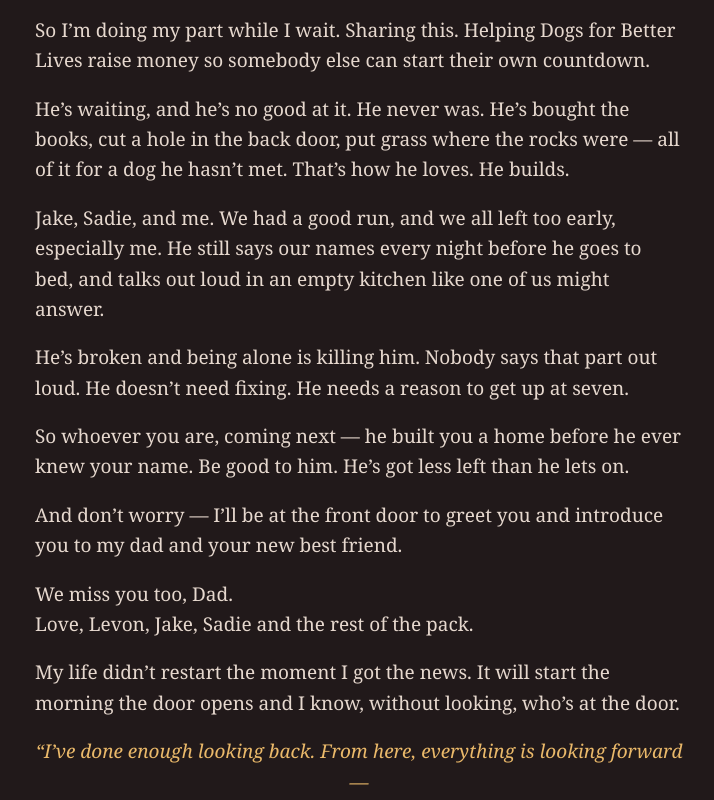
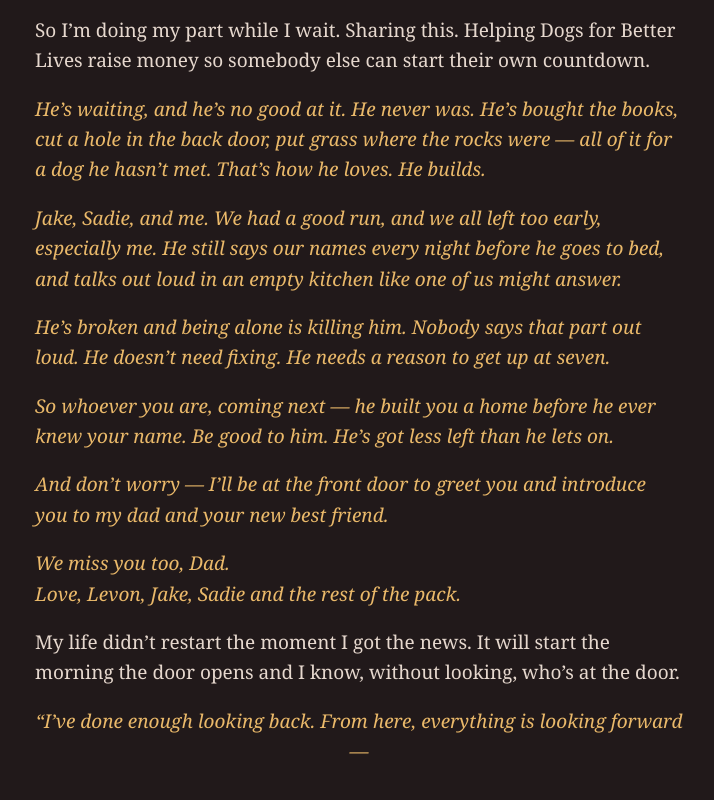
Before and after one commit to DelgadoXofficial/i-cant-hear-the-rain, a plain HTML site: page index.html in a window 1280 px wide. Shown: the part 3053-3853 px from the top of the page, without its empty margins (25-739 px from the left). Drawn offline with Linux system fonts and the light colour scheme.

Commit message:
Set Levon's letter in amber italics
Mark the paragraphs where the dog speaks so the change of voice is
visible, using the same italic amber treatment as the story's quotes.

Co-Authored-By: Claude Fable 5.2 <noreply@anthropic.com>
Claude-Session: https://claude.ai/code/session_011NEHkj2SWw4DxdJdEceaN7

```diff
--- a/index.html
+++ b/index.html
@@ -52,6 +52,7 @@
     .story-copy .inner-thought{display:block;margin:18px 0;text-align:center;font-family:Georgia,serif;font-style:italic;color:var(--amber)}
     .story-copy .story-ending{margin-top:36px;text-align:center;color:var(--amber);font-size:25px;letter-spacing:.035em}
     .story-copy .story-coda{margin-top:36px}
+    .story-copy .levon{font-family:Georgia,serif;font-style:italic;color:var(--amber)}
     h2{font-weight:400;letter-spacing:-.04em;line-height:1.08;font-size:clamp(34px,4.5vw,56px);margin:12px 0 20px}
     .lead{font-size:19px;color:#e6d8ce;max-width:680px;margin:0}
     .story-aside{border-left:1px solid var(--rust);padding:10px 0 10px 28px;color:var(--muted);font-size:16px}
@@ -178,12 +179,12 @@
             <p class="lead">It’ll be the first thing in this house that needs me. The first thing that hears me. I talk out loud, and now someone will hear it.</p>
             <p class="lead">This is the last thing I’ve got — the last chance, the last plan, the last door left open.</p>
             <p class="lead">So I’m doing my part while I wait. Sharing this. Helping Dogs for Better Lives raise money so somebody else can start their own countdown.</p>
-            <p class="lead">He’s waiting, and he’s no good at it. He never was. He’s bought the books, cut a hole in the back door, put grass where the rocks were — all of it for a dog he hasn’t met. That’s how he loves. He builds.</p>
-            <p class="lead">Jake, Sadie, and me. We had a good run, and we all left too early, especially me. He still says our names every night before he goes to bed, and talks out loud in an empty kitchen like one of us might answer.</p>
-            <p class="lead">He’s broken and being alone is killing him. Nobody says that part out loud. He doesn’t need fixing. He needs a reason to get up at seven.</p>
-            <p class="lead">So whoever you are, coming next — he built you a home before he ever knew your name. Be good to him. He’s got less left than he lets on.</p>
-            <p class="lead">And don’t worry — I’ll be at the front door to greet you and introduce you to my dad and your new best friend.</p>
-            <p class="lead">We miss you too, Dad.<br>Love, Levon, Jake, Sadie and the rest of the pack.</p>
+            <p class="lead levon">He’s waiting, and he’s no good at it. He never was. He’s bought the books, cut a hole in the back door, put grass where the rocks were — all of it for a dog he hasn’t met. That’s how he loves. He builds.</p>
+            <p class="lead levon">Jake, Sadie, and me. We had a good run, and we all left too early, especially me. He still says our names every night before he goes to bed, and talks out loud in an empty kitchen like one of us might answer.</p>
+            <p class="lead levon">He’s broken and being alone is killing him. Nobody says that part out loud. He doesn’t need fixing. He needs a reason to get up at seven.</p>
+            <p class="lead levon">So whoever you are, coming next — he built you a home before he ever knew your name. Be good to him. He’s got less left than he lets on.</p>
+            <p class="lead levon">And don’t worry — I’ll be at the front door to greet you and introduce you to my dad and your new best friend.</p>
+            <p class="lead levon">We miss you too, Dad.<br>Love, Levon, Jake, Sadie and the rest of the pack.</p>
             <p class="lead">My life didn’t restart the moment I got the news. It will start the morning the door opens and I know, without looking, who’s at the door.</p>
             <p class="lead"><span class="inner-thought">“I’ve done enough looking back. From here, everything is looking forward —</span></p>
             <p class="story-ending">A Real Life Begins</p>
```
